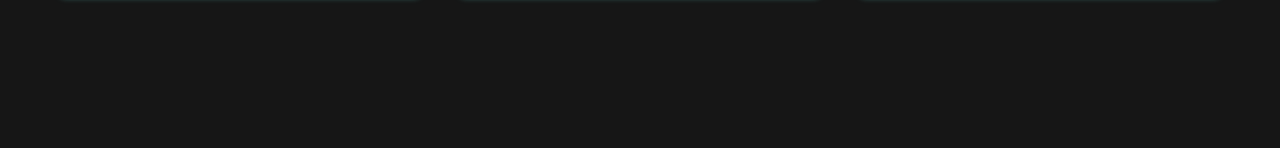
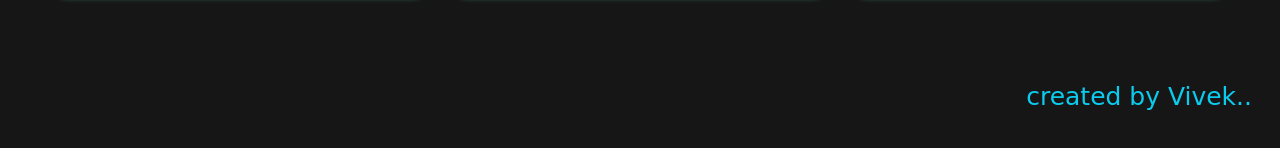
Before and after one commit to vivekpanth/PicScoutPro, a website: page index.html in a window 1280 px wide. Shown: the part 492-640 px from the top of the page. Drawn offline with Linux system fonts and the light colour scheme; a web font is replaced by a local one.

Commit message:
fixed some bugs

```diff
--- a/index.html
+++ b/index.html
@@ -36,7 +36,7 @@
       </div>
     </div>
     <button id="show-more-button">Show more</button>
-
+    <p class="foooter">created by Vivek..</p>
     <script src="script3.js"></script>
   </body>
 </html>
--- a/script3.js
+++ b/script3.js
@@ -3,6 +3,7 @@ const formEl = document.querySelector("form");
 const inputEl = document.getElementById("search-input");
 const searchResults = document.querySelector(".search-results");
 const showMore = document.getElementById("show-more-button");
+const foooter=document.querySelector("p")
 let inputdata = "";
 let page = 1;
 
@@ -47,3 +48,6 @@ showMore.addEventListener('click',()=>{
 
     searchimages()
 })
+foooter.addEventListener('click',()=>{
+    foooter.innerHTML= "made by vivek panth..."
+})
--- a/styles3.css
+++ b/styles3.css
@@ -106,3 +106,12 @@ form{
     width: 100%;
   }
   }
+
+  .foooter{
+  text-align: right;
+  text-decoration: none;
+  margin-right: 20px;
+  font-size: 25px;
+  display: block;
+  color: rgb(11, 204, 238);
+  }
```
